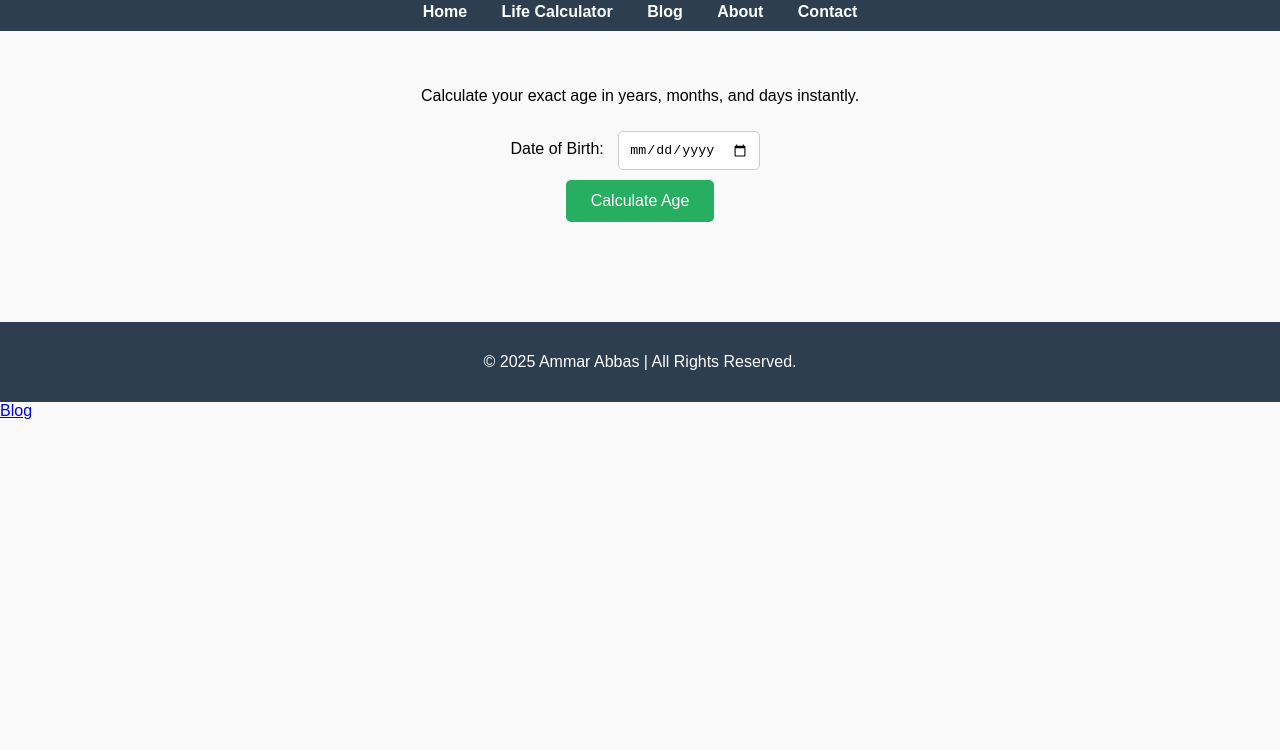
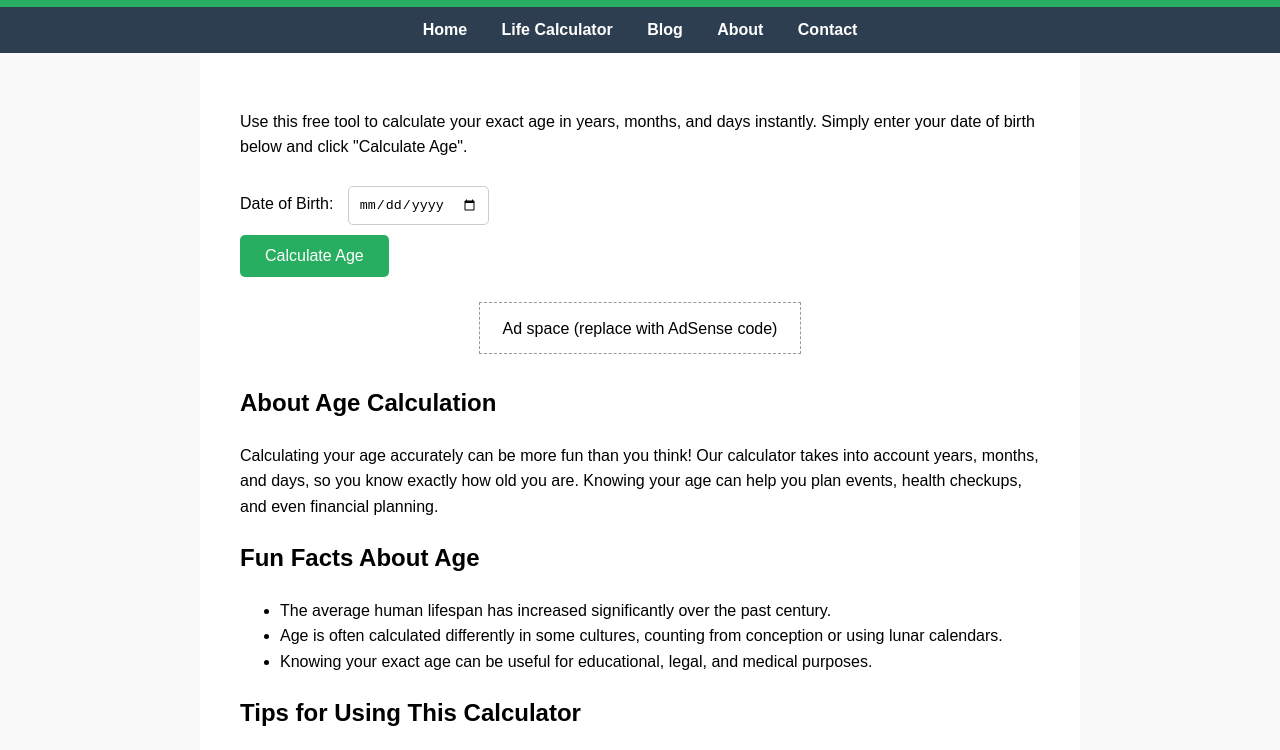
Before and after one commit to shah51214-hue/age-calculator, a plain HTML site: page index.html in a window 1280 px wide. Shown: the part 74-824 px from the top of the page. Before the commit the page ends 800 px from the top, so only its background shows below. Drawn offline with Linux system fonts and the light colour scheme.

Commit message:
Update index.html

```diff
--- a/index.html
+++ b/index.html
@@ -5,24 +5,25 @@
   <meta name="viewport" content="width=device-width, initial-scale=1.0">
   <title>Age Calculator – Calculate Your Exact Age</title>
 
-  <meta name="description" content="Free Age Calculator online. Instantly calculate your exact age in years, months, and days.">
+  <meta name="description" content="Free Age Calculator online. Instantly calculate your exact age in years, months, and days. Learn interesting facts about your age!">
   <meta name="keywords" content="Age Calculator, Calculate Age, Birthday Calculator, Exact Age Tool, Online Calculator">
   <meta name="robots" content="index, follow">
   <link rel="canonical" href="https://yourdomain.com/index.html">
 
   <style>
-    body { font-family: Arial, sans-serif; margin:0; padding:0; background:#f9f9f9; }
+    body { font-family: Arial, sans-serif; margin:0; padding:0; background:#f9f9f9; line-height:1.6; }
     header { background:#27ae60; padding:15px; text-align:center; }
     header h1 { margin:0; color:#fff; }
     nav { background:#2c3e50; padding:10px; text-align:center; }
     nav a { color:#fff; margin:0 15px; text-decoration:none; font-weight:bold; }
     nav a:hover { text-decoration:underline; }
-    main { text-align:center; padding:40px; }
+    main { max-width:800px; margin:0 auto; padding:40px; background:#fff; }
     input { padding:10px; margin:10px; border-radius:5px; border:1px solid #ccc; }
     button { padding:12px 25px; background:#27ae60; color:#fff; border:none; border-radius:5px; cursor:pointer; font-size:16px; }
     button:hover { background:#219150; }
     #result { margin-top:20px; font-size:18px; color:#34495e; }
     .ad-box { margin:25px auto; width:320px; height:50px; border:1px dashed #999; display:flex; align-items:center; justify-content:center; background:#fff; }
+    article { margin-top:30px; text-align:left; }
     footer { background:#2c3e50; color:#fff; padding:15px; text-align:center; margin-top:40px; }
   </style>
 </head>
@@ -41,7 +42,7 @@
 </nav>
 
 <main>
-  <p>Calculate your exact age in years, months, and days instantly.</p>
+  <p>Use this free tool to calculate your exact age in years, months, and days instantly. Simply enter your date of birth below and click "Calculate Age".</p>
 
   <label>Date of Birth:</label>
   <input type="date" id="dob"><br>
@@ -49,6 +50,26 @@
 
   <div id="result"></div>
 
+  <!-- Placeholder for AdSense ad -->
+  <div class="ad-box">
+    <p>Ad space (replace with AdSense code)</p>
+  </div>
+
+  <!-- Additional content to satisfy Google -->
+  <article>
+    <h2>About Age Calculation</h2>
+    <p>Calculating your age accurately can be more fun than you think! Our calculator takes into account years, months, and days, so you know exactly how old you are. Knowing your age can help you plan events, health checkups, and even financial planning.</p>
+
+    <h2>Fun Facts About Age</h2>
+    <ul>
+      <li>The average human lifespan has increased significantly over the past century.</li>
+      <li>Age is often calculated differently in some cultures, counting from conception or using lunar calendars.</li>
+      <li>Knowing your exact age can be useful for educational, legal, and medical purposes.</li>
+    </ul>
+
+    <h2>Tips for Using This Calculator</h2>
+    <p>Enter your date of birth carefully. You can calculate the age for any past date, which is great for historical events, anniversaries, or planning birthdays.</p>
+  </article>
 </main>
 
 <footer>
@@ -72,7 +93,6 @@ function calculateAge() {
     `Your Age: ${ageY} years, ${ageM} months, ${ageD} days`;
 }
 </script>
-<a href="blogs.html">Blog</a>
 
 </body>
 </html>
```
